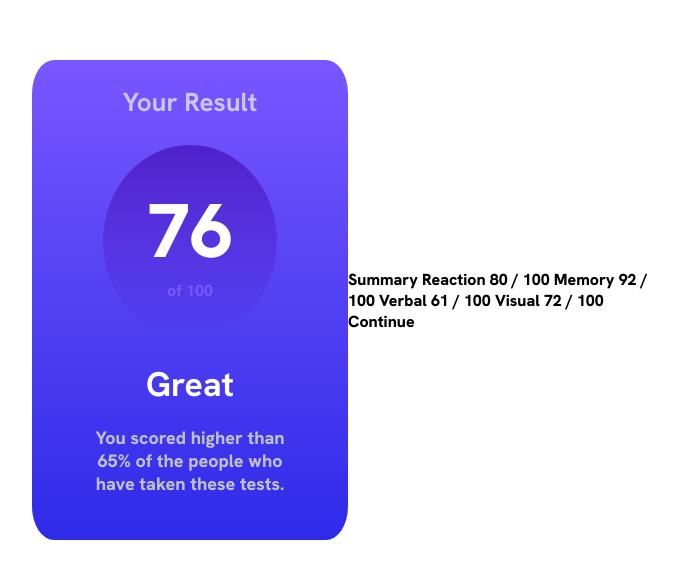
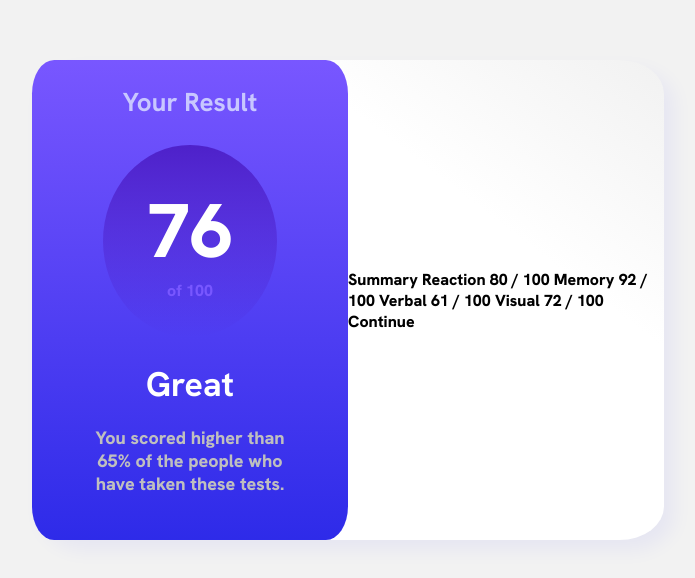
Before and after one commit to AlexBetita/FM-Results-Summary-Component, a plain HTML site: page results-summary-component-main/index.html in a window 1280 px wide. Shown: the part 108-686 px from the top of the page, without its empty margins (292-987 px from the left). Drawn offline with Linux system fonts and the light colour scheme.

Commit message:
slowly working on the right side

```diff
--- a/results-summary-component-main/main.css
+++ b/results-summary-component-main/main.css
@@ -23,6 +23,7 @@
 html,body {
     height: 100%;
     font-family: Hanken-Grotesk;
+    background: hsl(0, 0%, 95%);
 }
 
 .body {
@@ -38,6 +39,13 @@ html,body {
     display: flex;
     width: 50%;
     height: 60%;
+    border-radius: 7%;
+    background: linear-gradient(to top right,
+    transparent 70%,
+    hsla(0, 0%, 95%) 98%,
+    rgba(255, 255, 255, 0.5) 100%),
+    hsl(0, 0%, 100%);
+    box-shadow: 10px 10px 20px 0 rgba(0, 0, 255, 0.05);
 }
 
 .result{
```
